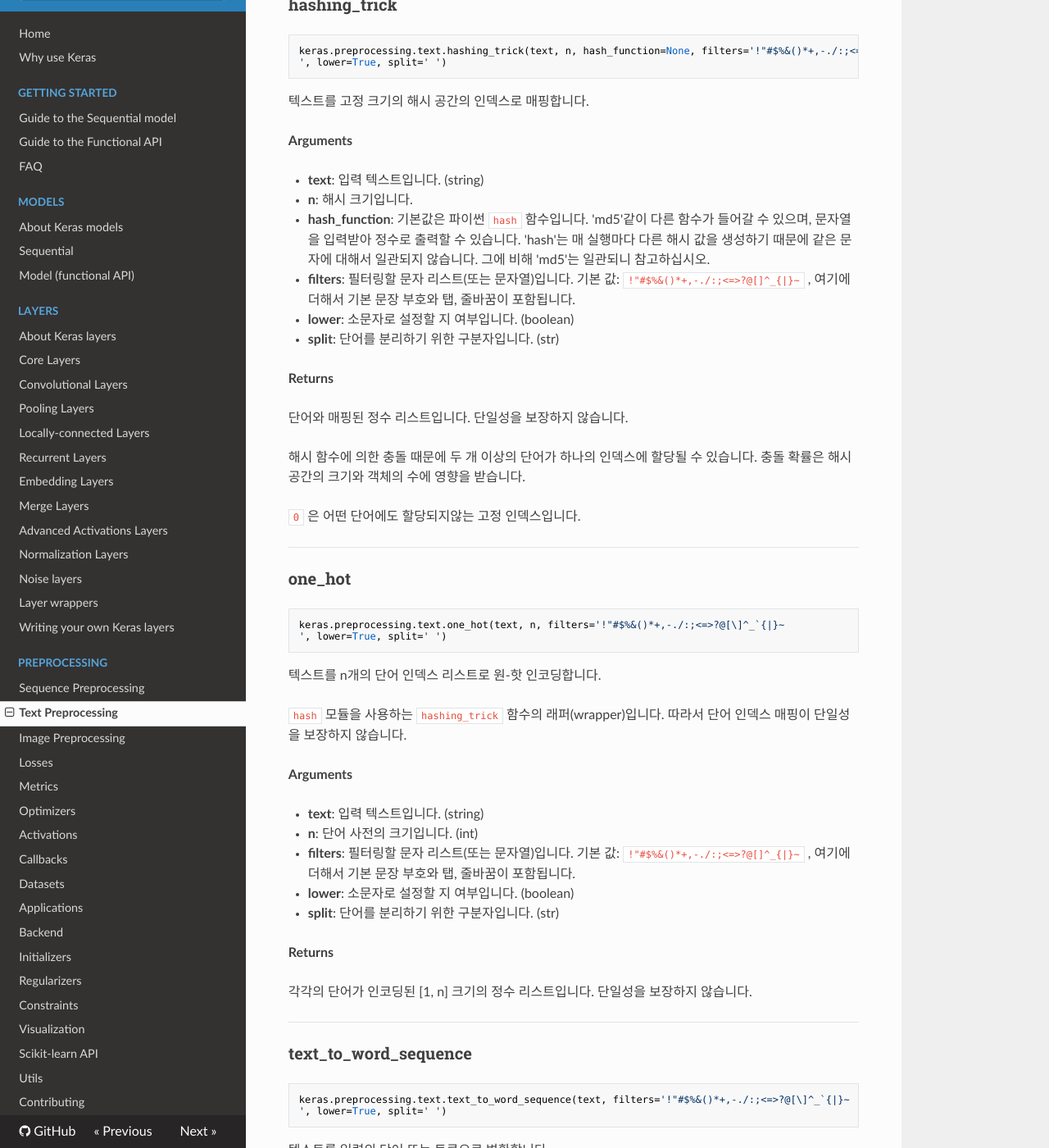
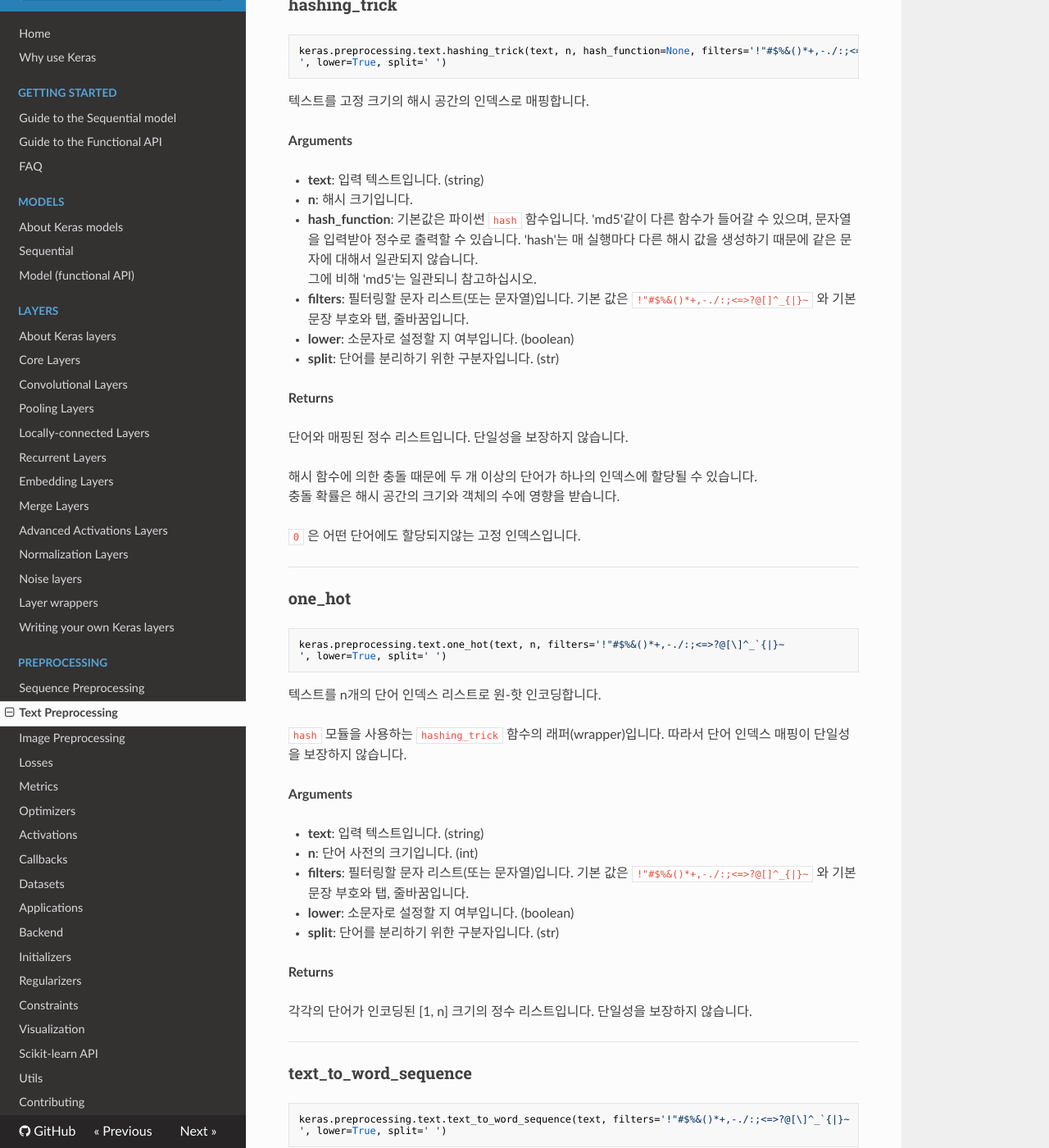
Before and after one commit to keras-team/keras-docs-ko, an MkDocs documentation site: the page built from sources/preprocessing/text.md, in a window 1280 px wide and 1400 px high, scrolled down 834 px. Shown: the whole window at 82% size. Built offline with MkDocs 1.6.1, drawn with Linux system fonts in a browser that asks for light colours; nearby versions of some CDN libraries; some of the changed text lies outside the part shown.

Commit message:
Update text.md

```diff
--- a/sources/preprocessing/text.md
+++ b/sources/preprocessing/text.md
@@ -50,9 +50,10 @@
 - __n__: 해시 크기입니다.
 - __hash_function__: 기본값은 파이썬 `hash` 함수입니다. 'md5'같이 다른 함수가 들어갈 수 있으며, 문자열을 입력받아
     정수로 출력할 수 있습니다. 'hash'는 매 실행마다 다른 해시 값을 생성하기 때문에 같은 문자에 대해서 일관되지
-    않습니다. 그에 비해 'md5'는 일관되니 참고하십시오.
-- __filters__: 필터링할 문자 리스트(또는 문자열)입니다. 기본 값: ``!"#$%&()*+,-./:;<=>?@[]^_{|}~`` , 여기에 더해서
-    기본 문장 부호와 탭, 줄바꿈이 포함됩니다.
+    않습니다.
+    그에 비해 'md5'는 일관되니 참고하십시오.
+- __filters__: 필터링할 문자 리스트(또는 문자열)입니다. 기본 값은 ``!"#$%&()*+,-./:;<=>?@[]^_{|}~`` 와
+    기본 문장 부호와 탭, 줄바꿈입니다.
 
 - __lower__: 소문자로 설정할 지 여부입니다. (boolean)
 - __split__: 단어를 분리하기 위한 구분자입니다. (str)
@@ -85,8 +86,8 @@
 
 - __text__: 입력 텍스트입니다. (string)
 - __n__: 단어 사전의 크기입니다. (int)
-- __filters__: 필터링할 문자 리스트(또는 문자열)입니다. 기본 값: ``!"#$%&()*+,-./:;<=>?@[]^_{|}~`` , 여기에 더해서
-    기본 문장 부호와 탭, 줄바꿈이 포함됩니다.
+- __filters__: 필터링할 문자 리스트(또는 문자열)입니다. 기본 값은 ``!"#$%&()*+,-./:;<=>?@[]^_{|}~`` 와
+    기본 문장 부호와 탭, 줄바꿈입니다.
 
 - __lower__: 소문자로 설정할 지 여부입니다. (boolean)
 - __split__: 단어를 분리하기 위한 구분자입니다. (str)
@@ -111,8 +112,8 @@
 __Arguments__
 
 - __text__: 입력 텍스트입니다. (string)
-- __filters__: 필터링할 문자 리스트(또는 문자열)입니다. 기본 값: ``!"#$%&()*+,-./:;<=>?@[]^_{|}~`` , 여기에 더해
-    기본 문장 부호와 탭, 줄바꿈이 포함됩니다.
+- __filters__: 필터링할 문자 리스트(또는 문자열)입니다. 기본 값은 ``!"#$%&()*+,-./:;<=>?@[]^_{|}~`` 와
+    기본 문장 부호와 탭, 줄바꿈입니다.
 
 - __lower__: 소문자로 설정할 지 여부입니다. (boolean)
 - __split__: 단어를 분리하기 위한 구분자입니다. (str)
```
Also changed, not shown: other parts of sources/preprocessing/text.md (+1 -1 lines).
